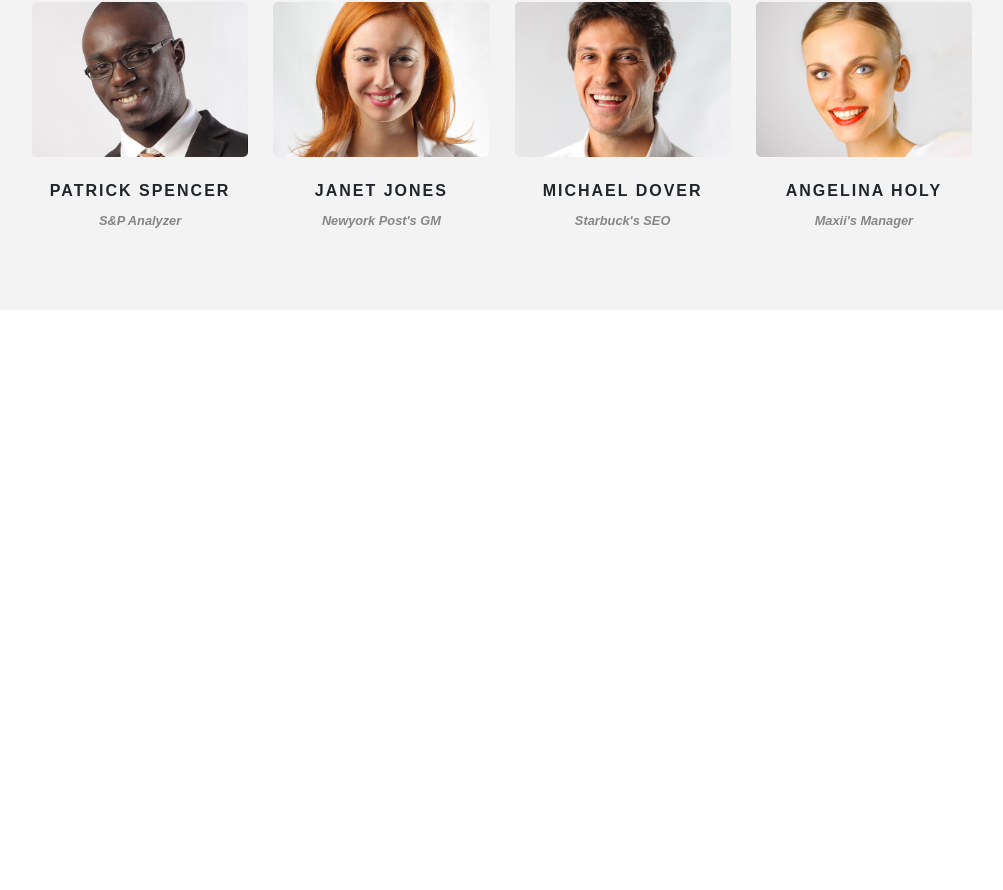
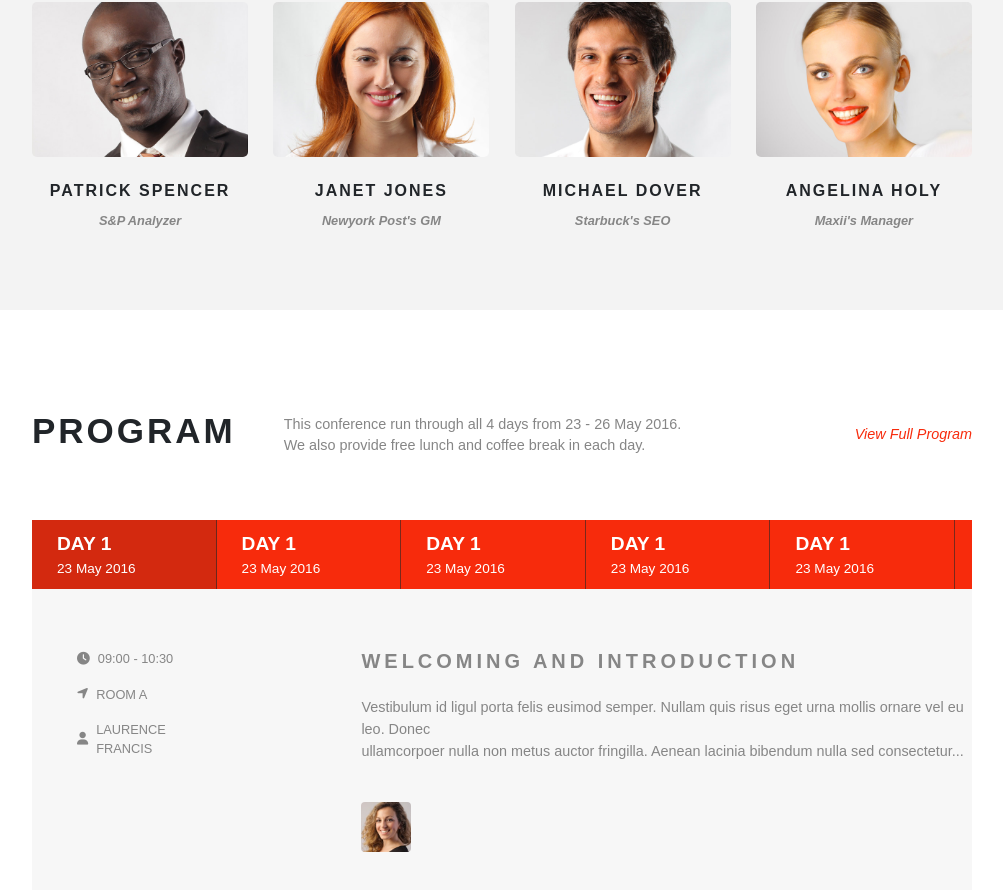
Before and after one commit to manumastro/proj-html-vuejs, a Vue app: page / in a window 1280 px wide. Shown: the part 1458-2348 px from the top of the page, without its empty margins (138-1141 px from the left). Before the commit the page ends 1768 px from the top, so only its background shows below. Built offline with nearby package versions, Linux system fonts and the light colour scheme; a small style sheet from the web is missing.

Commit message:
section program stilizzata

```diff
--- a/src/components/JumbotronC.vue
+++ b/src/components/JumbotronC.vue
@@ -19,7 +19,7 @@
     </div>
     </div>
 
-    <div id="info" class="container d-flex justify-content-between align-items-center pt-4">
+    <div id="info" class="container d-flex justify-content-between align-items-center py-5">
       <div id="who-we-are" class="d-flex px-3">
         <div class="icon"><i class="fa-solid fa-trophy"></i></div>
         <div class="body">
--- a/src/components/MainC.vue
+++ b/src/components/MainC.vue
@@ -2,6 +2,7 @@
   <main>
     <JumbotronC />
     <NewsLetter />
+    <SpeakersC />
     <ProgramC />
   </main>
 </template>
@@ -9,12 +10,14 @@
 <script>
 import JumbotronC from './JumbotronC.vue'
 import NewsLetter from './NewsLetter.vue'
+import SpeakersC from './SpeakersC.vue'
 import ProgramC from './ProgramC.vue'
 export default {
   name: 'MainC',
   components: {
     JumbotronC,
     NewsLetter,
+    SpeakersC,
     ProgramC
   }
 }
--- a/src/components/ProgramC.vue
+++ b/src/components/ProgramC.vue
@@ -1,88 +1,162 @@
 <template>
   <section>
+
     <div class="container wrapper">
-      <div class="d-flex justify-content-between align-items-center mb-5">
-        <h1>SPEAKERS</h1>
-        <div id="buttons">
-          <button type="button" class="btn btn-danger">
-            <i class="fa-solid fa-chevron-left"></i>
-          </button>
-          <button type="button" class="btn btn-danger">
-            <i class="fa-solid fa-chevron-right"></i>
-          </button>
+      <div id="top" class="d-flex align-items-center justify-content-between">
+        <div id="left" class="d-flex align-items-center">
+          <h1 class="me-5">PROGRAM</h1>
+          <p class="m-0">
+            This conference run through all 4 days from 23 - 26 May 2016. <br>
+            We also provide free lunch and coffee break in each day.
+          </p>
+        </div>
+        <div id="right" class="d-flex align-items-center">
+          <a href="#">View Full Program</a>
         </div>
       </div>
-      <div id="speakers" class="d-flex justify-content-between">
-        <div class="speaker">
-          <img src="../assets/images/speaker-6.jpg" alt="">
-          <div class="name">PATRICK SPENCER</div>
-          <div class="rule">S&P Analyzer</div>
+
+      <div id="bottom" class="d-flex flex-column">
+
+        <div id="days" class="d-flex">
+          <div class="day active">
+            <span class="day-number">DAY 1</span>
+            <span class="date">23 May 2016</span>
           </div>
-        <div class="speaker">
-          <img src="../assets/images/speaker-5.jpg" alt="">
-          <div class="name">JANET JONES</div>
-          <div class="rule">Newyork Post's GM</div>
+          <div class="day">
+            <span class="day-number">DAY 1</span>
+            <span class="date">23 May 2016</span>
           </div>
-        <div class="speaker">
-          <img src="../assets/images/speaker-4.jpg" alt="">
-          <div class="name">MICHAEL DOVER</div>
-          <div class="rule">Starbuck's SEO</div>
+          <div class="day">
+            <span class="day-number">DAY 1</span>
+            <span class="date">23 May 2016</span>
           </div>
-        <div class="speaker">
-          <img src="../assets/images/speaker-3.jpg" alt="">
-          <div class="name">ANGELINA HOLY</div>
-          <div class="rule">Maxii's Manager</div>
+          <div class="day">
+            <span class="day-number">DAY 1</span>
+            <span class="date">23 May 2016</span>
+          </div>
+          <div class="day">
+            <span class="day-number">DAY 1</span>
+            <span class="date">23 May 2016</span>
+          </div>
+        </div>
+
+        <div class="d-flex conference-infos">
+          <div class="d-flex flex-column left">
+            <div class="hour d-flex align-items-center mb-3">
+              <i class="fa-solid fa-clock me-2"></i>
+              <p class="m-0">09:00 - 10:30</p>
+            </div>
+            <div class="room d-flex align-items-center mb-3">
+              <i class="fa-solid fa-location-arrow me-2"></i>
+              <p class="m-0">ROOM A</p>
+            </div>
+            <div class="speaker-name d-flex align-items-center">
+              <i class="fa-solid fa-user me-2"></i>
+              <p class="m-0">LAURENCE FRANCIS</p>
+            </div>
+          </div>
+          <div class="d-flex flex-column right">
+            <div class="introduction pb-3">
+              <h5>WELCOMING AND INTRODUCTION</h5>
+            </div>
+            <div class="description pb-4">
+              <p>
+                Vestibulum id ligul porta felis eusimod semper. Nullam quis risus eget urna mollis ornare vel eu leo. Donec <br> ullamcorpoer nulla non metus auctor fringilla. Aenean lacinia bibendum nulla sed consectetur...
+              </p>
+            </div>
+            <div class="speaker-image">
+              <img src="../assets/images/speaker-8-150x150.jpg" alt="">
             </div>
           </div>
         </div>
+      </div>
+    </div>
+
   </section>
 </template>
 
 <script>
 export default {
-
+name: 'ProgramC'
 }
 </script>
 
 <style lang="scss" scoped>
 @import '../assets/style/_vars.scss';
 section{
-  padding: 80px 0;
-  background-color: #f3f3f3;
+  padding: 100px 0;
   .wrapper{
     padding: 0 100px;
+    #top{
+      margin-bottom: 60px;
+      #left{
         h1{
+          font-size: 35px;
+          font-weight: bold;
+          letter-spacing: 3px;
+        }
+        p{
+          color: $gray;
+          font-size: 0.9rem;
+        }
+      }
+      #right a{
+        font-style: italic;
+        font-size: 0.9rem;
+        color: $scarlet;
+      }
+    }
+    #bottom{
+      #days{
+        background-color: $scarlet;
+        .day{
+          display: flex;
+          flex-direction: column;
+          padding: 10px 80px 10px 25px;
+          color: $white;
+          border-right: 0.1px solid rgba($color: $mine-shaft, $alpha: 0.6);
+          cursor: pointer;
+          &.active{
+            background-color: #d3290f;
+          }
+          .day-number{
+            font-size: 1.2rem;
             font-weight: bold;
           }
-    button{
-      padding: 5px 15px;
-      margin: 0 3px;
-      background-color: $scarlet;
-      i{
-        font-size: 0.6rem;
+          .date{
+            font-size: 0.85rem;
+            font-weight: 500;
           }
         }
       }
-  .speaker{
-    width: 23%;
-    display: flex;
-    flex-direction: column;
-    align-items: center;
+      .conference-infos{
+        background-color: #f7f7f7;
+        padding: 60px 0 60px 45px;
+        .left{
+          margin-right: 150px;
+          font-size: 0.80rem;
+          color: $gray;
+        }
+        .right{
+          .introduction h5{
+            font-weight: 600;
+            letter-spacing: 4px;
+            color: $gray;
+          }
+          .description p{
+            font-size: 0.9rem;
+            color: $gray;
+          }
+          .speaker-image{
+            width: 50px;
+            height: 50px;
             img{
               width: 100%;
-      border-radius: 5px;
-      margin-bottom: 22px;
+              border-radius: 4px;
             }
-    .name{
-      font-weight: 600;
-      letter-spacing: 2px;
-      margin-bottom: 8px;
           }
-    .rule{
-      font-size: 0.8rem;
-      font-style: italic;
-      font-weight: 600;
-      color: $gray;
+        }
+      }
     }
   }
 }
--- /dev/null
+++ b/src/components/SpeakersC.vue
@@ -0,0 +1,89 @@
+<template>
+  <section>
+    <div class="container wrapper">
+      <div class="d-flex justify-content-between align-items-center mb-5">
+        <h1>SPEAKERS</h1>
+        <div id="buttons">
+          <button type="button" class="btn btn-danger">
+            <i class="fa-solid fa-chevron-left"></i>
+          </button>
+          <button type="button" class="btn btn-danger">
+            <i class="fa-solid fa-chevron-right"></i>
+          </button>
+        </div>
+      </div>
+      <div id="speakers" class="d-flex justify-content-between">
+        <div class="speaker">
+          <img src="../assets/images/speaker-6.jpg" alt="">
+          <div class="name">PATRICK SPENCER</div>
+          <div class="rule">S&P Analyzer</div>
+        </div>
+        <div class="speaker">
+          <img src="../assets/images/speaker-5.jpg" alt="">
+          <div class="name">JANET JONES</div>
+          <div class="rule">Newyork Post's GM</div>
+        </div>
+        <div class="speaker">
+          <img src="../assets/images/speaker-4.jpg" alt="">
+          <div class="name">MICHAEL DOVER</div>
+          <div class="rule">Starbuck's SEO</div>
+        </div>
+        <div class="speaker">
+          <img src="../assets/images/speaker-3.jpg" alt="">
+          <div class="name">ANGELINA HOLY</div>
+          <div class="rule">Maxii's Manager</div>
+        </div>
+      </div>
+    </div>
+  </section>
+</template>
+
+<script>
+export default {
+
+}
+</script>
+
+<style lang="scss" scoped>
+@import '../assets/style/_vars.scss';
+section{
+  padding: 80px 0;
+  background-color: #f3f3f3;
+  .wrapper{
+    padding: 0 100px;
+    h1{
+      font-weight: bold;
+    }
+    button{
+      padding: 5px 15px;
+      margin: 0 3px;
+      background-color: $scarlet;
+      i{
+        font-size: 0.6rem;
+      }
+    }
+  }
+  .speaker{
+    width: 23%;
+    display: flex;
+    flex-direction: column;
+    align-items: center;
+    img{
+      width: 100%;
+      border-radius: 5px;
+      margin-bottom: 22px;
+    }
+    .name{
+      font-weight: 600;
+      letter-spacing: 2px;
+      margin-bottom: 8px;
+    }
+    .rule{
+      font-size: 0.8rem;
+      font-style: italic;
+      font-weight: 600;
+      color: $gray;
+    }
+  }
+}
+</style>
```
Also changed, not shown: src/assets/style/_general.scss (line endings or trailing spaces). Lines whose indentation alone changed are shown as unchanged.
